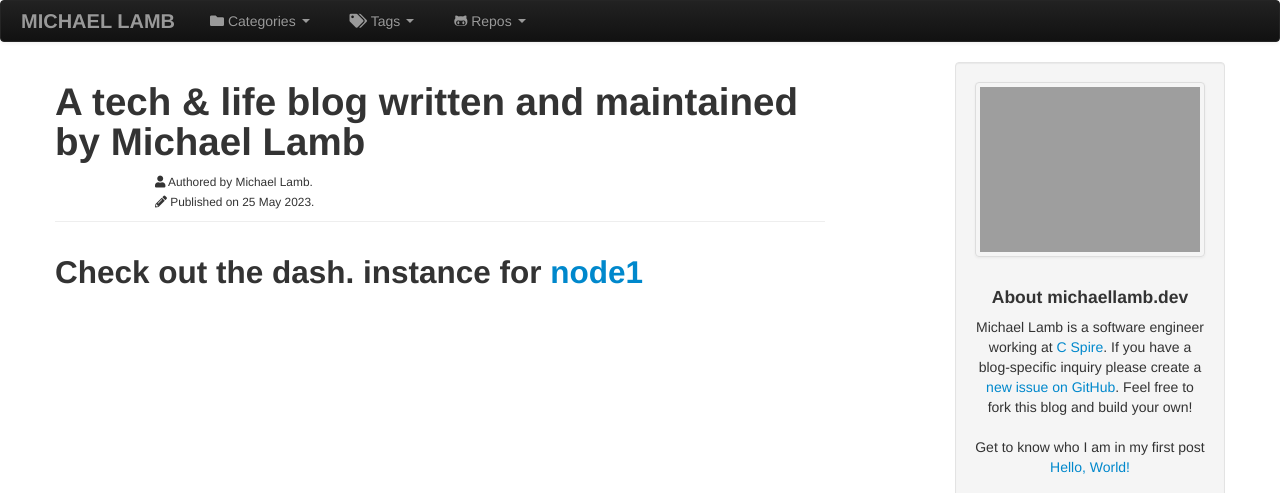
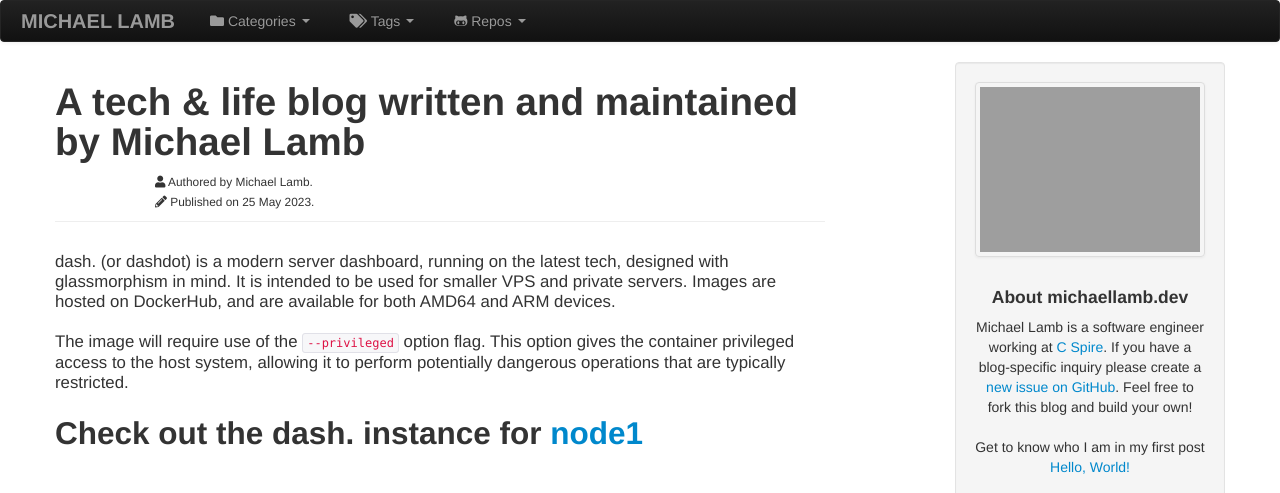
Before and after one commit to michaellambgelo/michaellambgelo.github.io, a Jekyll site: the page built from _posts/2023-05-24-dash-dot.md, in a window 1280 px wide and 900 px high, cut to the strip 0-493 px from the top of the window. Built offline with Jekyll 4.4.1, drawn with Linux system fonts in a browser that asks for light colours; our own code applies the rules of GitHub Pages for plain Markdown files.

Commit message:
update post

```diff
--- a/_posts/2023-05-24-dash-dot.md
+++ b/_posts/2023-05-24-dash-dot.md
@@ -4,6 +4,10 @@ title : Featured Project: dash. - a glassmorphic dashboard
 category: feature
 ---
 
+dash. (or dashdot) is a modern server dashboard, running on the latest tech, designed with glassmorphism in mind. It is intended to be used for smaller VPS and private servers. Images are hosted on DockerHub, and are available for both AMD64 and ARM devices.
+
+The image will require use of the `--privileged` option flag. This option gives the container privileged access to the host system, allowing it to perform potentially dangerous operations that are typically restricted.
+
 ## Check out the dash. instance for [node1][node1]
 
 [node1]:https://node1.michaellamb.dev
```
